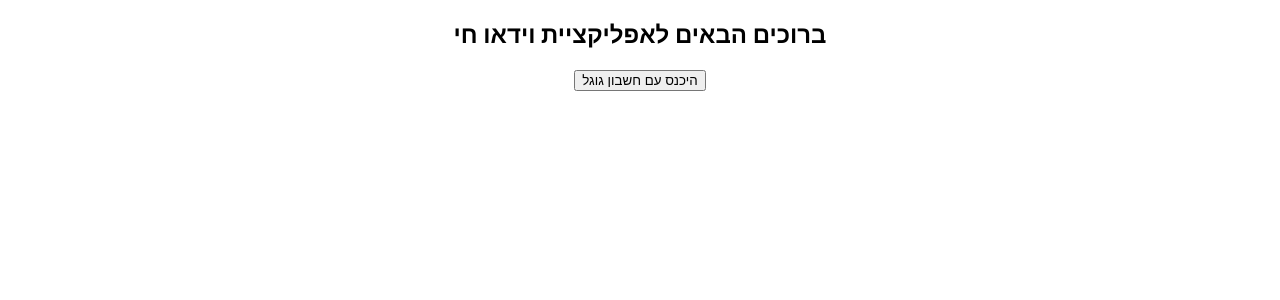
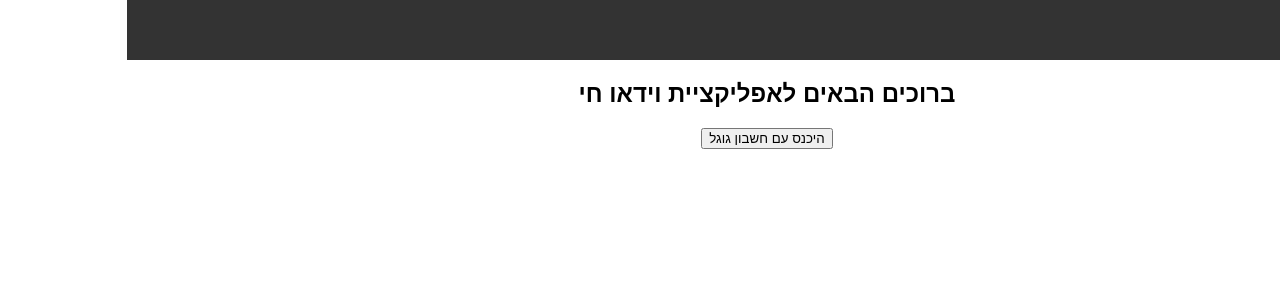
Before and after one commit to libl2/live-video-app, a React (Create React App) app: page / in a window 1280 px wide. Shown: the top 300 px of the page. Built offline with nearby package versions, Linux system fonts and the light colour scheme; no server answers.

Commit message:
create navbar

```diff
--- a/package.json
+++ b/package.json
@@ -10,6 +10,7 @@
     "firebase": "^10.13.2",
     "react": "^18.3.1",
     "react-dom": "^18.3.1",
+    "react-router-dom": "^6.26.2",
     "react-scripts": "5.0.1",
     "web-vitals": "^2.1.4"
   },
--- /dev/null
+++ b/src/AdminDashboard.js
@@ -0,0 +1,12 @@
+import React from 'react';
+
+const AdminDashboard = () => {
+  return (
+    <div>
+      <h2>לוח בקרה מנהל</h2>
+      <p>כאן תוכל לראות לוגים, ניהול משתמשים ועוד.</p>
+    </div>
+  );
+};
+
+export default AdminDashboard;
--- a/src/App.css
+++ b/src/App.css
@@ -1,3 +1,9 @@
+body {
+  direction: rtl;
+  text-align: right;
+  font-family: Arial, sans-serif;
+}
+
 .App {
   text-align: center;
 }
--- a/src/App.js
+++ b/src/App.js
@@ -2,25 +2,46 @@
 import './App.css';
 import Login from './Login';
 import LiveVideo from './LiveVideo';
-import { auth } from './firebase';
+import Navbar from './Navbar'; // ייבוא ה-Navbar
+import { auth, db } from './firebase'; // ייבוא Firestore
+import { doc, getDoc } from 'firebase/firestore';
+import { BrowserRouter as Router, Route, Routes } from 'react-router-dom'; // ייבוא הניתובים
+import AdminDashboard from './AdminDashboard'; // ייבוא דף המנהל
+
 
 function App() {
   const [user, setUser] = useState(null);
   const [loading, setLoading] = useState(true);
+  const [isAdmin, setIsAdmin] = useState(false); // מצב לבדיקה אם המשתמש הוא מנהל
 
   useEffect(() => {
-    const unsubscribe = auth.onAuthStateChanged((user) => {
-      setUser(user);
+    const unsubscribe = auth.onAuthStateChanged(async (user) => {
+      if (user) {
+        setUser(user);
+
+        // משיכת פרטי המשתמש מ-Firestore
+        const userDocRef = doc(db, 'users', user.uid);
+        const userDoc = await getDoc(userDocRef);
+
+        if (userDoc.exists()) {
+          const userData = userDoc.data();
+          setIsAdmin(userData.isAdmin || false); // בדיקה אם המשתמש הוא מנהל
+        }
+      } else {
+        setUser(null);
+        setIsAdmin(false);
+      }
       setLoading(false);
     });
 
-    // Cleanup subscription on unmount
+    // ביטול המנוי כשקומפוננטה מתפרקת
     return () => unsubscribe();
   }, []);
 
-  const handleLogout = () => {
+  const handleLogout = async () => {
     auth.signOut().then(() => {
       setUser(null);
+      setIsAdmin(false);
     }).catch((error) => {
       console.error("Error signing out: ", error);
     });
@@ -31,13 +52,15 @@
   }
 
   return (
-    <div className="App">
-      {!user ? (
-        <Login />
-      ) : (
-        <LiveVideo user={user} onLogout={handleLogout} />
-      )}
-    </div>
+    <Router>
+      <div className="App">
+        <Navbar user={user} isAdmin={isAdmin} onLogout={handleLogout} />
+        <Routes>
+          <Route path="/" element={!user ? <Login /> : <LiveVideo user={user} />} />
+          <Route path="/admin" element={isAdmin ? <AdminDashboard /> : <div>Access Denied</div>} />
+        </Routes>
+      </div>
+    </Router>
   );
 }
 
--- /dev/null
+++ b/src/Navbar.js
@@ -0,0 +1,76 @@
+import React, { useState } from 'react';
+import { Link } from 'react-router-dom'; // שימוש ב-Link למעברים בדפים
+
+const Navbar = ({ user, isAdmin, onLogout }) => {
+  const [isHovered, setIsHovered] = useState(false); // מצב לריחוף
+
+  return (
+    <nav style={styles.navbar}>
+      <div style={styles.navbarBrand}>
+        <Link to="/">Home</Link>
+      </div>
+      <div style={styles.navbarLinks}>
+        {user && (
+          <>
+            <span>שלום, {user.displayName}!</span>
+            {isAdmin && (
+              <Link
+                to="/admin"
+                style={{
+                  ...styles.adminButton,
+                  backgroundColor: isHovered ? '#45a049' : '#4CAF50', // שינוי צבע בעת ריחוף
+                }}
+                onMouseEnter={() => setIsHovered(true)} // ריחוף
+                onMouseLeave={() => setIsHovered(false)} // עזיבת ריחוף
+              >
+                Admin Dashboard
+              </Link>
+            )}
+            <button onClick={onLogout} style={styles.logoutButton}>התנתק</button>
+          </>
+        )}
+      </div>
+    </nav>
+  );
+};
+
+const styles = {
+  navbar: {
+    display: 'flex',
+    justifyContent: 'space-between',
+    alignItems: 'center',
+    padding: '1rem',
+    backgroundColor: '#333',
+    color: '#fff',
+    direction: 'rtl',
+  },
+  navbarBrand: {
+    fontSize: '1.5rem',
+    color: '#fff',
+  },
+  navbarLinks: {
+    display: 'flex',
+    alignItems: 'center',
+  },
+  adminButton: {
+    color: 'white',
+    border: 'none',
+    padding: '0.5rem 1.5rem',
+    textDecoration: 'none',
+    fontSize: '1rem',
+    cursor: 'pointer',
+    borderRadius: '5px',
+    marginLeft: '1rem',
+    transition: 'background-color 0.3s ease',
+  },
+  logoutButton: {
+    backgroundColor: '#ff0000',
+    color: '#fff',
+    border: 'none',
+    padding: '0.5rem 1rem',
+    cursor: 'pointer',
+    marginLeft: '1rem',
+  },
+};
+
+export default Navbar;
--- a/src/firebase.js
+++ b/src/firebase.js
@@ -1,6 +1,8 @@
 import { initializeApp } from 'firebase/app';
-import { getAuth, GoogleAuthProvider, signInWithPopup } from 'firebase/auth';
+import { getAuth, GoogleAuthProvider } from 'firebase/auth';
+import { getFirestore } from 'firebase/firestore'; // ייבוא Firestore
 
+// פרטי Firebase שלך
 const firebaseConfig = {
   apiKey: process.env.REACT_APP_FIREBASE_API_KEY,
   authDomain: process.env.REACT_APP_FIREBASE_AUTH_DOMAIN,
@@ -10,8 +12,10 @@
   appId: process.env.REACT_APP_FIREBASE_APP_ID
 };
 
+// אתחול Firebase
 const app = initializeApp(firebaseConfig);
 const auth = getAuth(app);
 const provider = new GoogleAuthProvider();
+const db = getFirestore(app); // אתחול Firestore
 
-export { auth, provider, signInWithPopup };
+export { auth, provider, db }; // ייצוא Firestore (db)
--- a/src/login.js
+++ b/src/login.js
@@ -1,6 +1,7 @@
 // Login.js
 import React from 'react';
-import { auth, provider, signInWithPopup } from './firebase';
+import { auth, provider } from './firebase'; // הסר את signInWithPopup
+import { signInWithPopup } from 'firebase/auth'; // ייבוא ישיר מ-firebase/auth
 
 const Login = () => {
   const signInWithGoogle = () => {
```
Also changed, not shown: 1 other file (tests, documents, lock files or other folders).
